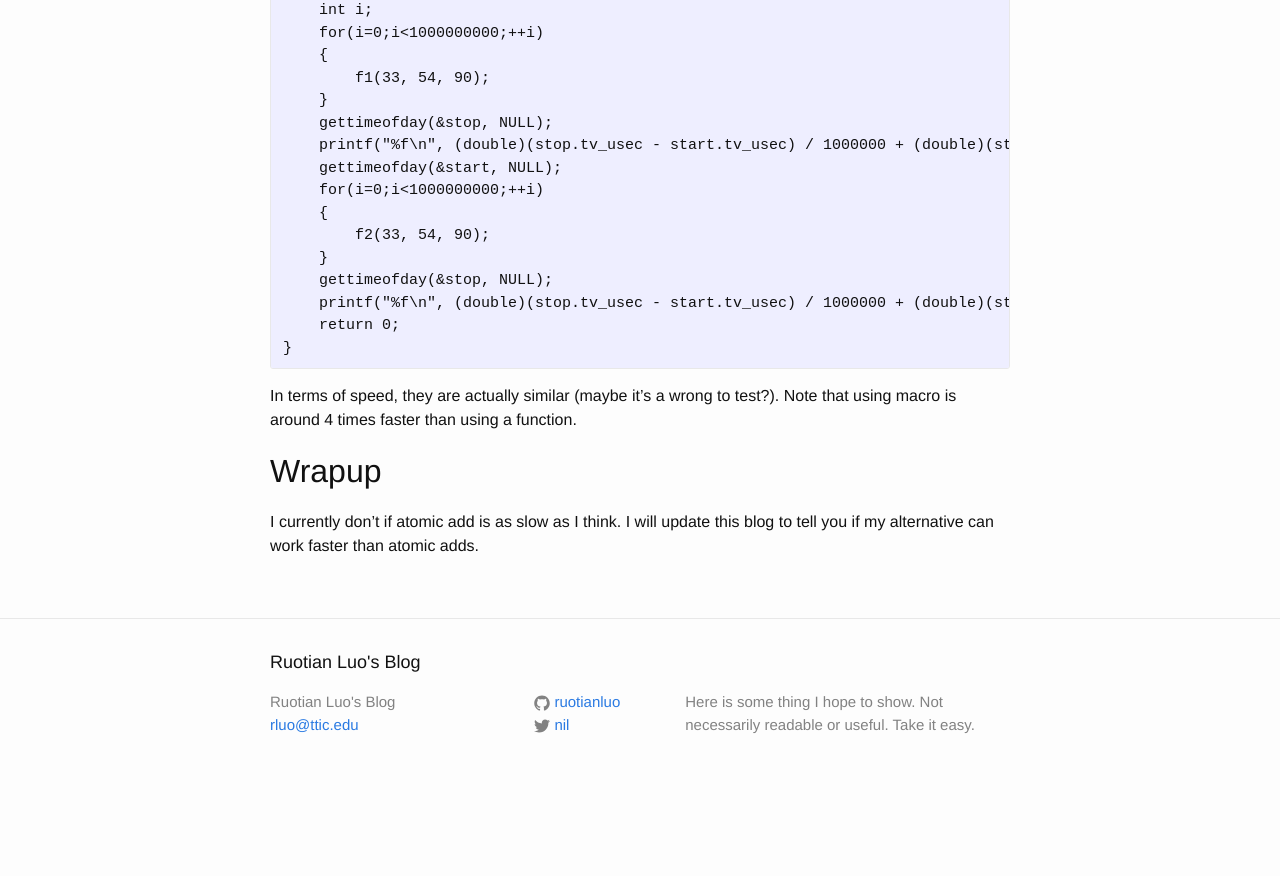
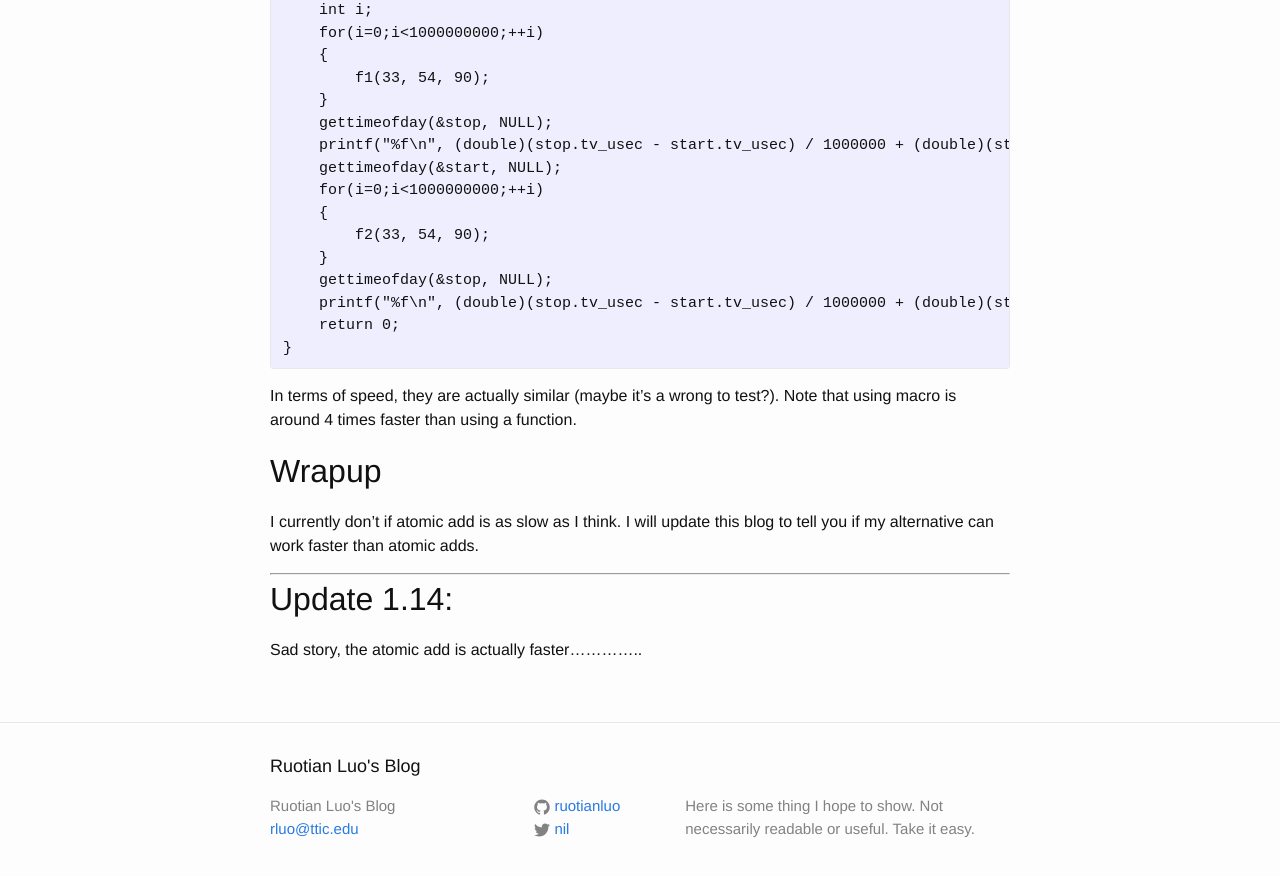
Before and after one commit to ruotianluo/ruotianluo.github.io, a Jekyll site: the page built from _posts/2017-01-13-adaptive-avg-pooling.markdown, in a window 1280 px wide and 900 px high, scrolled down 2789 px. Shown: the top 876 px of the window. Built offline with Jekyll 4.4.1, drawn with Linux system fonts in a browser that asks for light colours; comment, search, counter and statistics services are not loaded; before the commit the page ends 3585 px from its top, so only the background shows below that.

Commit message:
update the latest post

```diff
--- a/_posts/2017-01-13-adaptive-avg-pooling.markdown
+++ b/_posts/2017-01-13-adaptive-avg-pooling.markdown
@@ -129,3 +129,9 @@ In terms of speed, they are actually similar (maybe it's a wrong to test?). Note
 ## Wrapup
 
 I currently don't if atomic add is as slow as I think. I will update this blog to tell you if my alternative can work faster than atomic adds.
+
+---
+
+## Update 1.14:
+
+Sad story, the atomic add is actually faster..............
```
